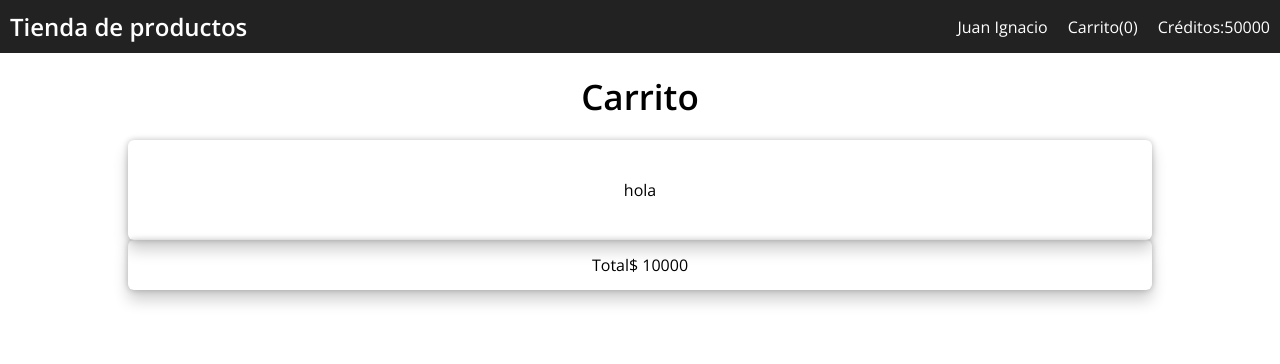
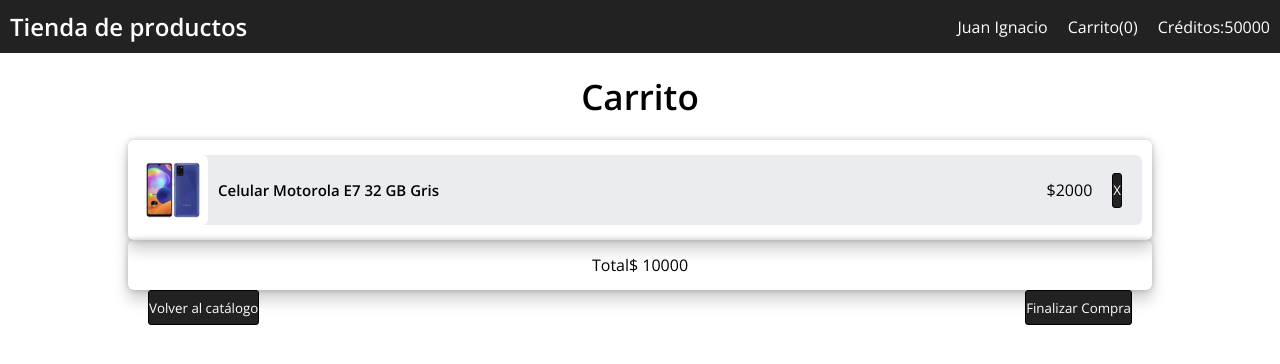
Before and after one commit to Getsuga743/enviopack-challenge-frontend, a React (Create React App) app: page /cart in a window 1280 px wide. Shown: the top 364 px of the page. Built offline with nearby package versions, Linux system fonts and the light colour scheme.

Commit message:
feat(cart): add Cart page and Cart components

```diff
--- /dev/null
+++ b/src/components/CartItem/index.jsx
@@ -0,0 +1,26 @@
+import PropTypes from 'prop-types';
+import React from 'react';
+import CartItemContainer from './styles';
+import ProductImage from '../../images/image-product.webp';
+import Title from '../ui/Title';
+import Button from '../ui/Button';
+
+export default function CartItem({ title, price }) {
+  return (
+    <CartItemContainer>
+      <div>
+        <img src={ProductImage} alt={title} />
+      </div>
+      <Title fontSize="sm" as="span">
+        {title}
+      </Title>
+      <span>${price}</span>
+      <Button size="tny">X</Button>
+    </CartItemContainer>
+  );
+}
+
+CartItem.propTypes = {
+  price: PropTypes.number,
+  title: PropTypes.string,
+};
--- /dev/null
+++ b/src/components/CartItem/styles.js
@@ -0,0 +1,43 @@
+import styled from 'styled-components';
+
+const CartItemContainer = styled.li`
+  display: flex;
+  flex-direction: row;
+  justify-content: space-between;
+  align-items: center;
+  width: 100%;
+  height: 7rem;
+  padding: 2rem 2rem 2rem 0;
+  background-color: ${(props) => props.theme.colors.accent1};
+  border-radius: 6px;
+  > div:nth-child(1) {
+    display: flex;
+    align-items: center;
+    justify-content: center;
+    width: 7rem;
+    heigth: auto;
+    border-radius: 0 6px 6px 0;
+    overflow: hidden;
+    img {
+      width: 100%;
+      heigth: auto;
+      object-fit: contain;
+    }
+  }
+  span {
+    display: flex;
+    justify-content: center;
+    align-items: center;
+    height: 100%;
+    justify-self: flex-start;
+    margin: auto auto auto 1rem;
+    text-align: start;
+    width: fit-content;
+  }
+  > span:nth-child(3) {
+    justify-self: flex-end;
+    margin: auto 2rem auto auto;
+  }
+`;
+
+export default CartItemContainer;
--- /dev/null
+++ b/src/components/CartItems/index.jsx
@@ -0,0 +1,17 @@
+import PropTypes from 'prop-types';
+import React from 'react';
+import Box from '../ui/Box';
+
+function CartItems({ children }) {
+  return (
+    <Box height="10rem" width="lg" m="auto auto 2rem auto" p="0 2rem">
+      {children}
+    </Box>
+  );
+}
+
+CartItems.propTypes = {
+  children: PropTypes.oneOfType([PropTypes.node]),
+};
+
+export default CartItems;
--- a/src/pages/Cart/index.jsx
+++ b/src/pages/Cart/index.jsx
@@ -2,18 +2,26 @@
 import Box from '../../components/ui/Box';
 import PageContainer from '../../components/ui/containers/PageContainer';
 import Title from '../../components/ui/Title';
+import Button from '../../components/ui/Button';
+import CartButtons from './styles';
+import CartItems from '../../components/CartItems';
+import CartItem from '../../components/CartItem';
 
 function Cart() {
   return (
     <PageContainer>
       <Title fontSize="xl">Carrito</Title>
-      <Box height="10rem" width="lg">
-        hola
-      </Box>
-      <Box height="5rem" width="lg">
+      <CartItems>
+        <CartItem title="Celular Motorola E7 32 GB Gris" price={2000} />
+      </CartItems>
+      <Box height="5rem" width="lg" m="auto auto 2rem auto">
         <span>Total</span>
         <span>$ 10000</span>
       </Box>
+      <CartButtons>
+        <Button>Volver al catálogo</Button>
+        <Button>Finalizar Compra</Button>
+      </CartButtons>
     </PageContainer>
   );
 }
--- a/src/pages/Cart/styles.js
+++ b/src/pages/Cart/styles.js
@@ -0,0 +1,10 @@
+import styled from 'styled-components';
+
+const CartButtons = styled.div`
+  display: flex;
+  justify-content: space-between;
+  align-items: center;
+  width: 100%;
+`;
+
+export default CartButtons;
--- a/src/pages/Catalog/index.jsx
+++ b/src/pages/Catalog/index.jsx
@@ -1,6 +1,6 @@
 import React, { useContext } from 'react';
 import CatalogControllers from '../../components/CatalogControllers';
-import ProductItem from '../../components/ProductItem/ProductItem';
+import ProductItem from '../../components/ProductItem';
 import ProductsGrid from '../../components/ProductsList/styles';
 import Button from '../../components/ui/Button';
 import Container from '../../components/ui/containers/Container';
```
